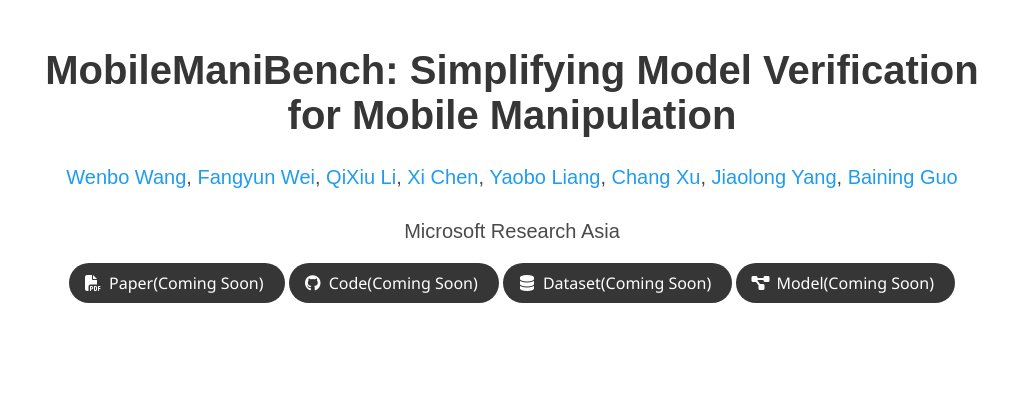
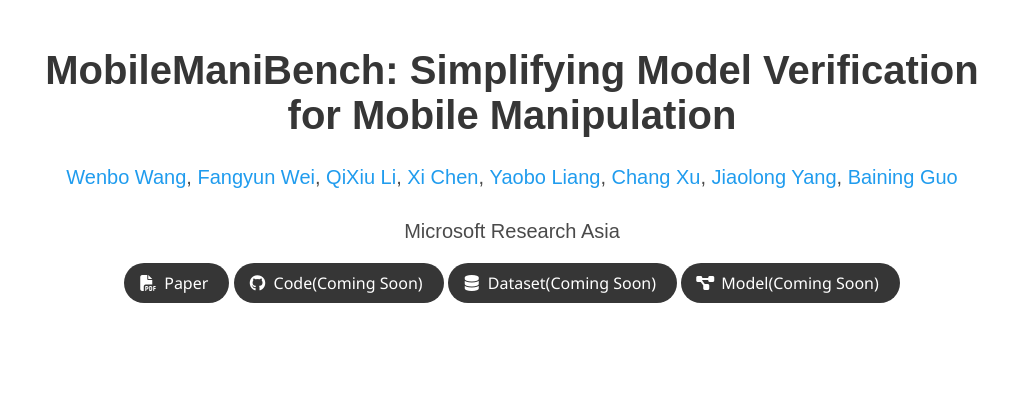
Before and after one commit to DexHand/MobileManiBench_Website, a plain HTML site: page index.html in a window 1280 px wide. Shown: the top 394 px of the page, without its empty margins (128-1149 px from the left). Drawn offline with nearby package versions, Linux system fonts and the light colour scheme; some icons are missing; a web font is replaced by a local one.

Commit message:
Update index.html

```diff
--- a/index.html
+++ b/index.html
@@ -72,11 +72,11 @@
                         <div class="publication-links">
                             <!-- PDF Link. -->
                             <span class="link-block">
-                                <a href="" class="external-link button is-normal is-rounded is-dark">
+                                <a href="https://arxiv.org/abs/2602.05233" class="external-link button is-normal is-rounded is-dark">
                                     <span class="icon">
                                         <i class="fas fa-file-pdf"></i>
                                     </span>
-                                    <span>Paper(Coming Soon)</span>
+                                    <span>Paper</span>
                                 </a>
                             </span>
                             <!-- Code Link. -->
```
